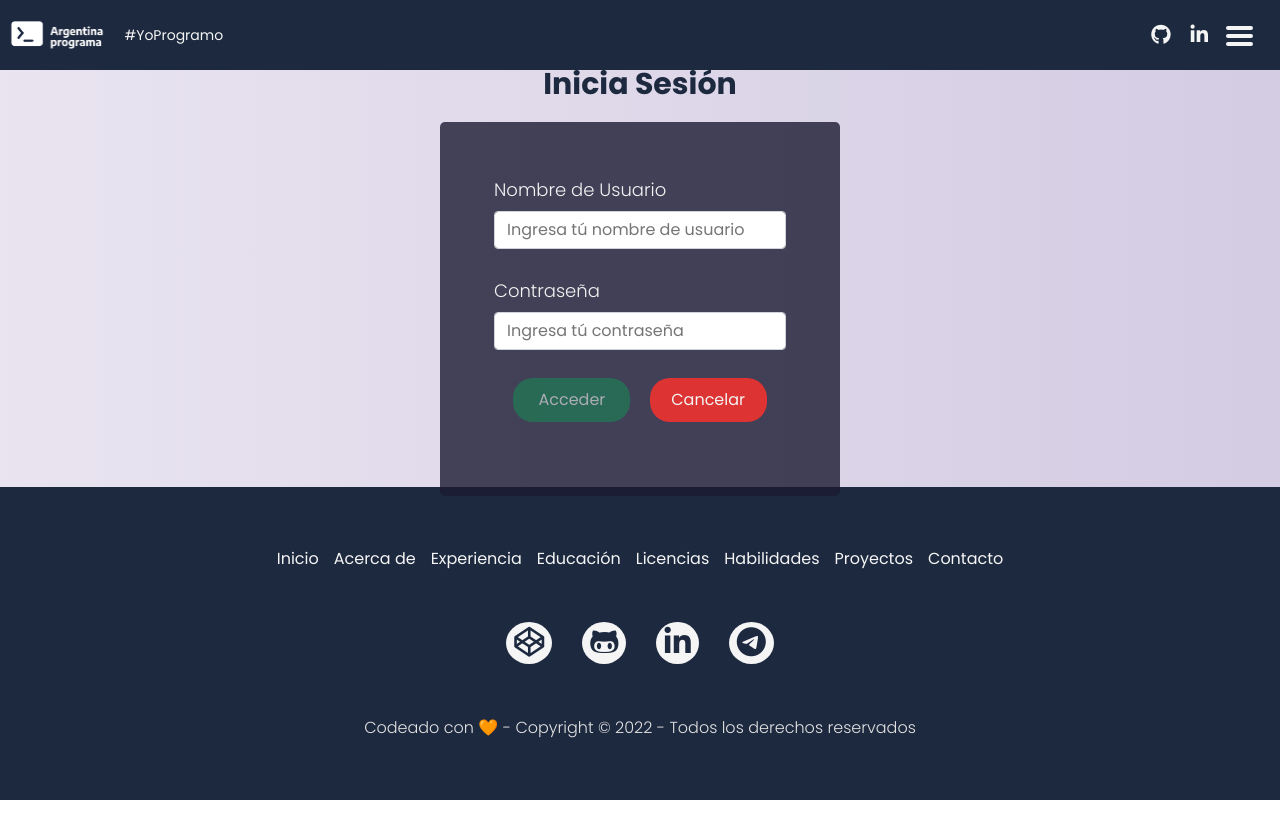
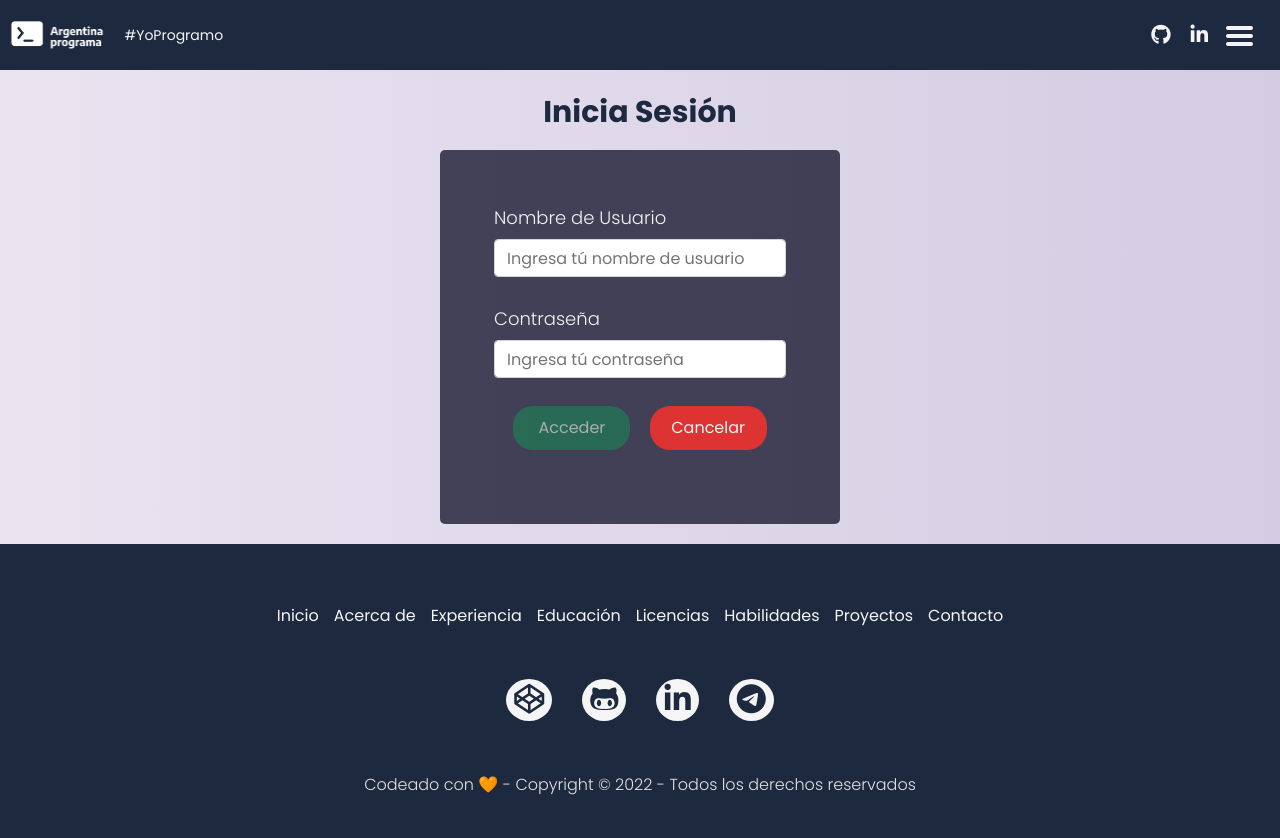
Before and after one commit to FranciscoLGM/Portfolio-FrontEnd, an Angular app: page /login in a window 1280 px wide. Shown: the top 838 px of the page. Before the commit the page ends 800 px from the top, so only its background shows below. Built offline with nearby package versions, Linux system fonts and the light colour scheme; some icons are missing.

Commit message:
[UPDATE] minor changes in media queries

```diff
--- a/src/app/components/login/login.component.css
+++ b/src/app/components/login/login.component.css
@@ -117,6 +117,13 @@ button:disabled {
 
 /* media queries */
 
+@media (max-height: 850px) {
+    .container {
+        height: auto;
+        padding: 2rem;
+    }
+}
+
 @media (max-width: 500px) {
     form {
         width: 350px;
--- a/src/app/components/navbar/navbar.component.html
+++ b/src/app/components/navbar/navbar.component.html
@@ -1,6 +1,6 @@
 <nav class="navbar">
     <article class="nav-logo">
-        <figure>
+        <picture>
             <a routerLink="/" class="nav-link">
                 <img
                     class="nav-img"
@@ -8,8 +8,8 @@
                     alt="Logo de Argentina Programa"
                 />
             </a>
-        </figure>
-        <figcaption class="nav-paragraph">#YoProgramo</figcaption>
+        </picture>
+        <p class="nav-paragraph">#YoProgramo</p>
     </article>
 
     <article class="nav-social">
--- a/src/app/manager/new-skill/new-skill.component.css
+++ b/src/app/manager/new-skill/new-skill.component.css
@@ -111,6 +111,13 @@ button:disabled {
 
 /* media queries */
 
+@media (max-height: 850px) {
+    .container {
+        height: auto;
+        padding: 2rem;
+    }
+}
+
 @media (max-width: 650px) {
     form {
         width: 460px;
```
